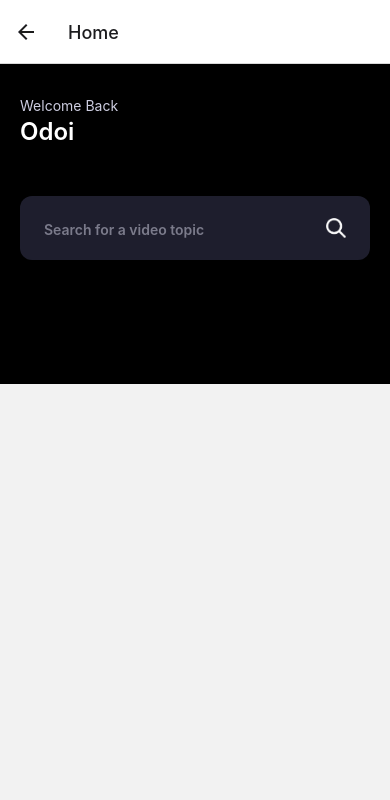
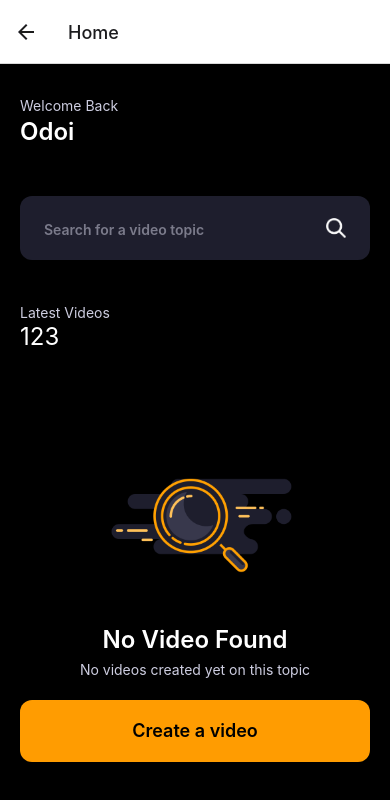
Before and after one commit to emmanueldindu/axin, a React Native app: screen /Home in a window 390 px wide. Shown: the top 800 px of the page. Built offline with nearby package versions, Linux system fonts and the light colour scheme; what react-native-appwrite would draw is missing.

Commit message:
saturday

```diff
--- a/app/(tabs)/Home.jsx
+++ b/app/(tabs)/Home.jsx
@@ -1,39 +1,52 @@
-import { View, Text, SafeAreaView, FlatList } from 'react-native'
-import React from 'react'
-import SearchInput from '../../components/SearchInput'
+import { View, Text, SafeAreaView, FlatList } from "react-native";
+import React, {useState} from "react";
+import SearchInput from "../../components/SearchInput";
+import Trending from "../../components/Trending";
+import EmptyState from "../../components/EmptyState";
 
-const Home  = () => {
+const Home = () => {
+  const [refresh, setRefresh] = useState(false)
+
+  const onRefresh = async () => {
+    setRefresh(true)
+    // recall video
+  }
+
   return (
-<SafeAreaView className='bg-primary  '>
-<View className='p-1 mt-1'>
+    <SafeAreaView className="bg-primary h-full  ">
+      <View className="p-1 mt-1">
         <FlatList
-    data={[{id: 1}, {id: 2}, {id: 3}]}
+          // data={[{ id: 1 }, { id: 2 }, { id: 3 }]}
+          data={[]}
           keyExtractor={(item) => item.id.toLocaleString()}
-    renderItem={({item }) => (
-      <Text className='text-2xl'>{item.id}</Text>
+          renderItem={({ item }) => (
+            <Text className="text-2xl text-white ">{item.id}</Text>
           )}
           ListHeaderComponent={() => (
-      <View className='my-6 px-4  space-y-6'>
-        <View className='justify-between items-start flex-row mb-6'>
+            <View className="my-6 px-4  space-y-6">
+              <View className="justify-between items-start flex-row mb-6">
                 <View>
-            <Text className='text-sm text-gray-100'>
-              Welcome Back
-            </Text>
-            <Text className='text-2xl font-semibold text-white'>
+                  <Text className="text-sm text-gray-100">Welcome Back</Text>
+                  <Text className="text-2xl font-semibold text-white">
                     Odoi
                   </Text>
                 </View>
-
               </View>
               <SearchInput />
+              <View className="w-full flex-1 pt-5 pb-8">
+                <Text className="text-gray-100">Latest Videos</Text>
+                <Trending post={[{ id: 1 }, { id: 2 }, { id: 3 }] ?? []} />
+              </View>
             </View>
           )}
-
+          ListEmptyComponent={() => <EmptyState
+            title='No Video Found'
+            subtitle='No videos created yet on this topic'
+            />}
         />
       </View>
     </SafeAreaView>
+  );
+};
 
-  )
-}
-
-export default Home
+export default Home;
--- a/app/navigation/ButtonTab.jsx
+++ b/app/navigation/ButtonTab.jsx
@@ -46,7 +46,7 @@ const ButtonTab = () => {
       ></Tab.Screen>
 
       <Tab.Screen
-        name="create"
+        name="Create"
         component={Create}
         options={{
           tabBarIcon: ({ focused }) => {
--- /dev/null
+++ b/components/EmptyState.jsx
@@ -0,0 +1,32 @@
+import { View, Text, Image } from "react-native";
+import React from "react";
+import images from "../constants/images";
+import CustomButton from "./CustomButton";
+import { useNavigation } from "@react-navigation/native";
+
+
+const EmptyState = ({ subtitle, title }) => {
+    const navigation = useNavigation()
+
+  return (
+    <View className="justify-center items-center px-4">
+      <Image
+        source={images.empty}
+        className="w-[270px] h-[215px] "
+        resizeMode="contain"
+      />
+      <Text className="text-white text-2xl  font-semibold text-center">
+        {title}
+      </Text>
+      <Text className="text-sm mt-1 text-gray-100">{subtitle}</Text>
+      <CustomButton
+      title={'Create a video'}
+      continerStyles={'w-full my-5'}
+      handlePress={() => navigation.navigate('Create')}
+
+      />
+    </View>
+  );
+};
+
+export default EmptyState;
--- /dev/null
+++ b/components/Trending.jsx
@@ -0,0 +1,16 @@
+import { View, Text, FlatList } from 'react-native'
+import React from 'react'
+
+const Trending = ({posts}) => {
+  return (
+    <FlatList
+    data={[{ id: 1 }, { id: 2 }, { id: 3 }] ?? []}
+    keyExtractor={(item) => item.id}
+    renderItem={({item}) => <Text className='text-white text-2xl'>{item.id}</Text>}
+    horizontal
+
+    />
+  )
+}
+
+export default Trending
```
Lines whose indentation alone changed are shown as unchanged.
